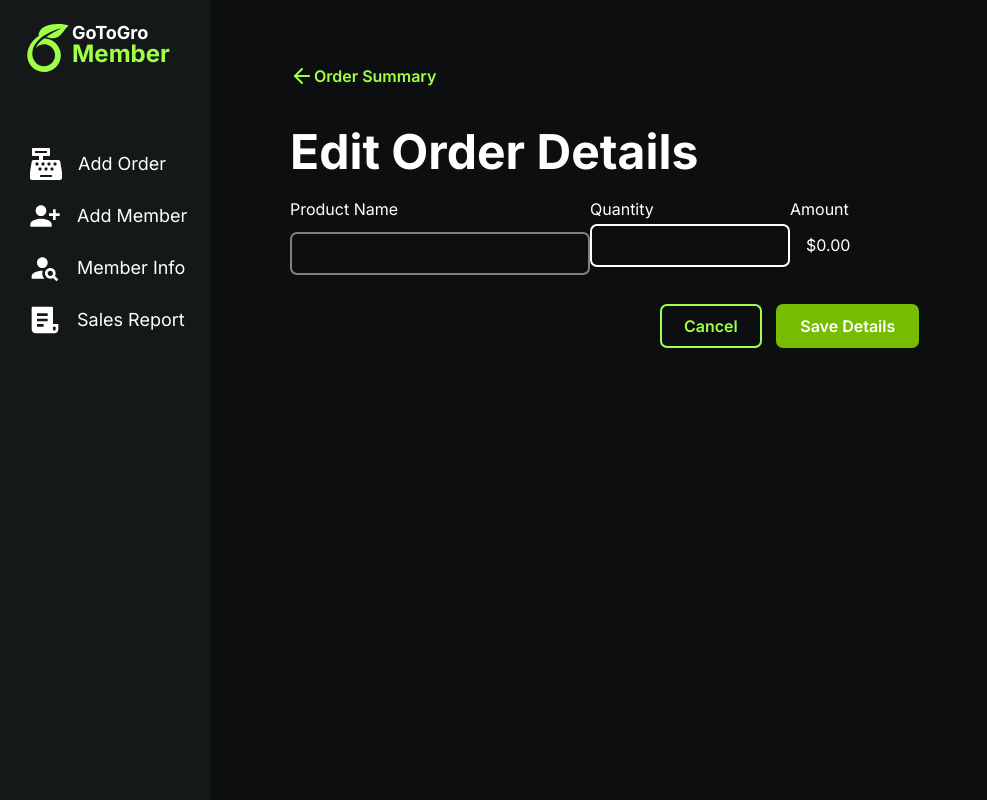
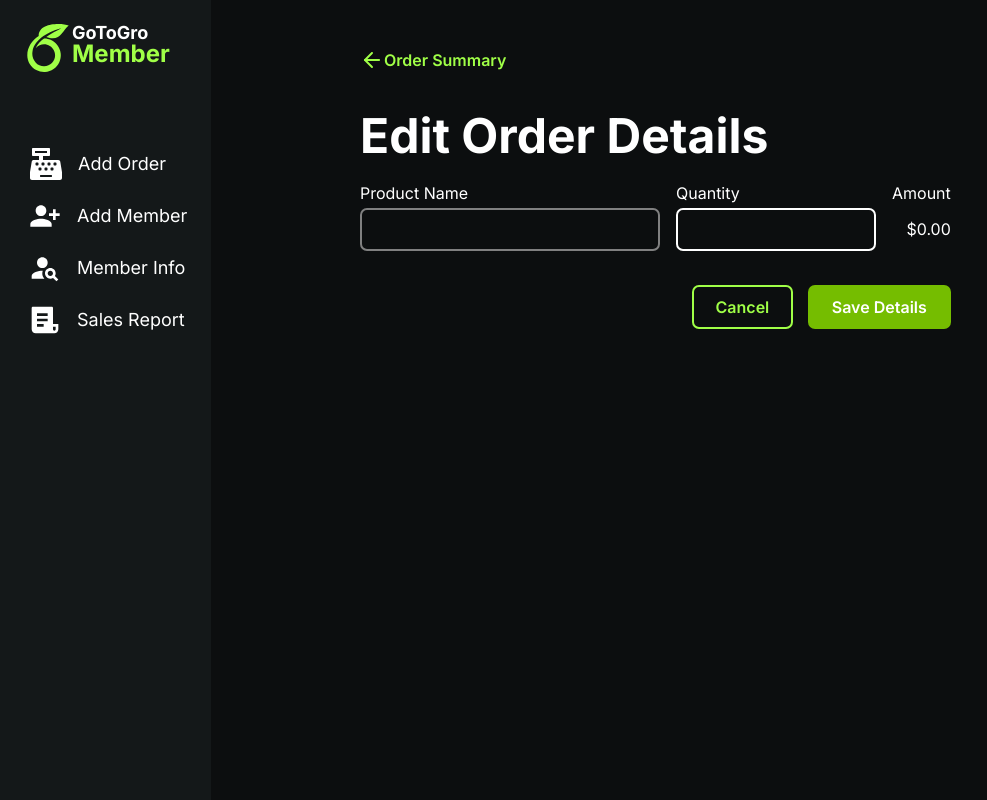
Before and after one commit to GoToGroMSP-20/gotogro-msp-20-v2, a PHP site: page /editOrder.php in a window 1280 px wide. Shown: the whole page, without its empty margins (0-987 px from the left). Run offline with PHP 8.4, Linux system fonts and the light colour scheme.

Commit message:
fix(editOrder): recover layout from addOrder layout changes

```diff
--- a/editOrder.php
+++ b/editOrder.php
@@ -47,6 +47,7 @@
     ?>
 
     <?php include_once("navbar.inc"); ?>
+    <main>
         <div class="editorder" id="editorder">
             <div>
                 <a class="back-item" href="orderSummary.php">
@@ -65,6 +66,20 @@
                         <input type="number" min="0" max="100" name="quantity" id="quantity" required="required"
                             onblur="show_total()" />
                     </div>
+                    <div class="inputField price">
+                        <label>Amount </label>
+                        <label id="amount" class="amount">$0.00</label>
+                        <br>
+                    </div>
+                </div>
+                <div id="row_3">
+                    <div>
+                        <a class="button" id="editorderreset" buttonType="secondary" href="orderSummary.php">Cancel</a>
+                        <button class="button" id="editordersubmit" buttonType="primary" type="submit" name="submit">Save
+                            Details</button>
+                        <br>
+                    </div>
+                </div>
                 <div class="inputField">
                     <input type="hidden" name="price" id="price">
                     <br>
@@ -77,22 +92,9 @@
                     <input type="hidden" name="order_id" id="order_id">
                     <br>
                 </div>
-                <div class="inputField">
-                    <label>Amount </label>
-                    <label id="amount">$0.00</label>
-                    <br>
-                </div>
-            </div>
-            <div id="row_3">
-                <div>
-                    <a class="button" id="editorderreset" buttonType="secondary" href="orderSummary.php">Cancel</a>
-                    <button class="button" id="editordersubmit" buttonType="primary" type="submit" name="submit">Save
-                        Details</button>
-                    <br>
-                </div>
-            </div>
             </form>
         </div>
+    </main>
 </body>
 <script type="text/javascript" src="/scripts/navbar.js"></script>
 
--- a/styles/addMember.css
+++ b/styles/addMember.css
@@ -9,8 +9,7 @@ input {
   display: block;
 }
 
-input[type="text"],
-input[type="date"] {
+.addMemberInput {
   width: 576px;
   height: 43px;
   padding: 12px 16px;
--- a/styles/editorder.css
+++ b/styles/editorder.css
@@ -12,8 +12,7 @@
   line-height: 19px;
 }
 
-.inputField input,
-#amount {
+.inputField input {
   background-color: hsla(0, 0%, 0%, 0);
   color: var(--clr-white);
   padding: 12px 16px;
@@ -54,26 +53,27 @@
 }
 
 .editorder {
-  padding-top: 4rem;
-  margin: auto;
   width: fit-content;
 }
 
 #submit {
   margin-bottom: 0.3rem;
 }
-#row_1,
-#row_3 {
-  line-height: 19px;
+.editorder #row_1,
+.editorder #row_3 {
   display: flex;
-  flex-direction: row;
+  gap: 1rem;
 }
+
+.editorder #row_3 {
+  justify-content: flex-end;
+}
+
 #product_name {
   border: 2px solid var(--clr-placeholder);
   width: 300px;
 }
 #editorderreset {
-  margin-left: 370px;
   text-decoration: none;
 }
 #editordersubmit {
```
Also changed, not shown: addMember.php (+5 -5 lines). Lines whose indentation alone changed are shown as unchanged.
